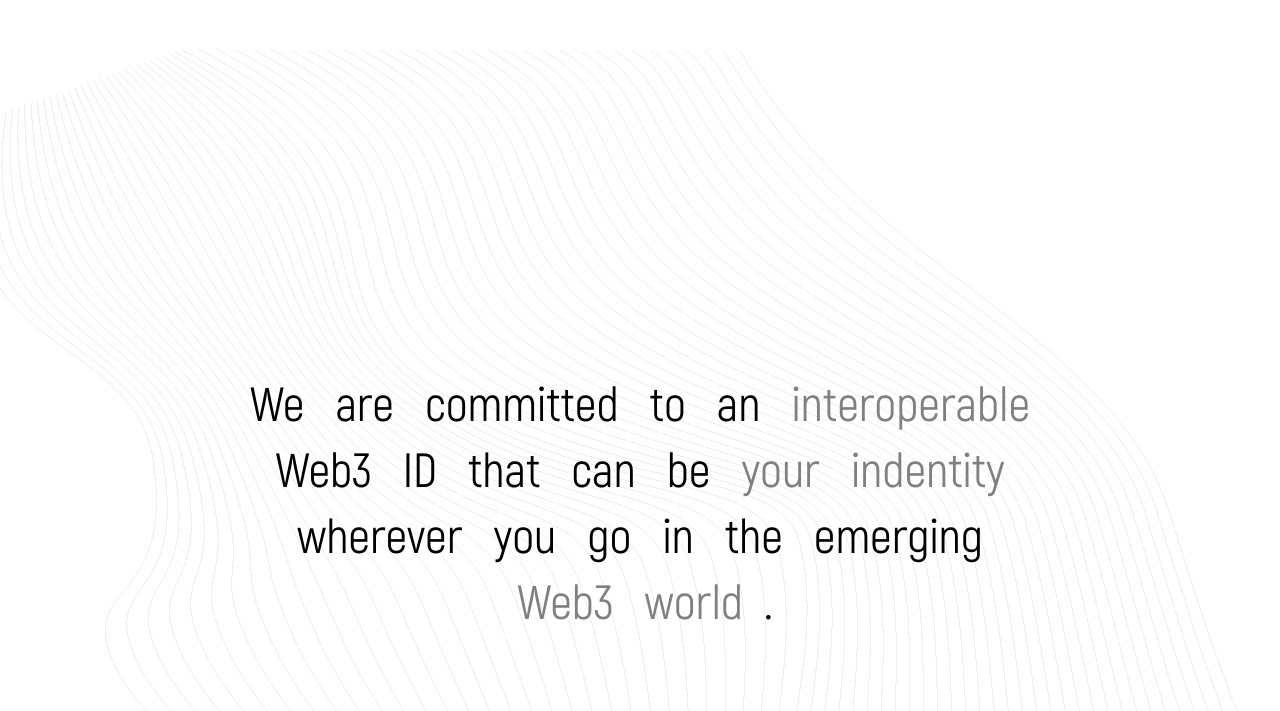
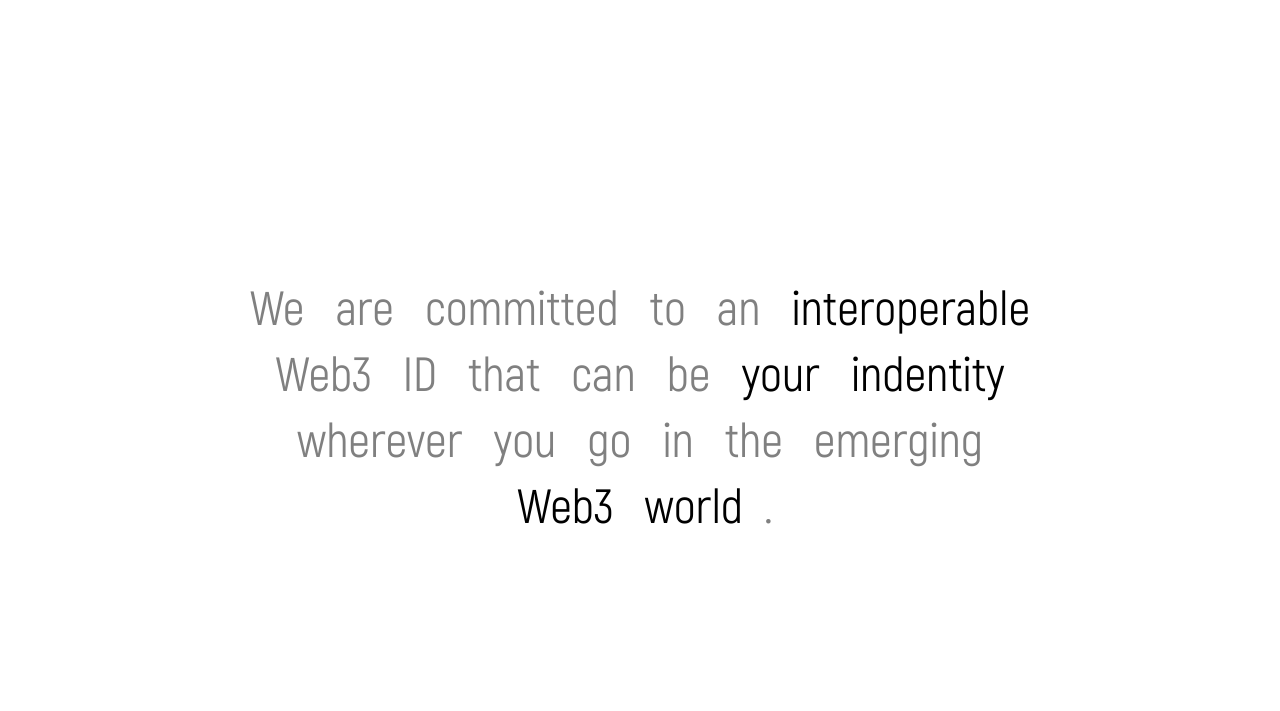
Before and after one commit to B-azeddine/blockchain_project, a plain HTML site: page index.html in a window 1280 px wide. Shown: the part 649-1360 px from the top of the page. Drawn offline with nearby package versions, Linux system fonts and the light colour scheme; files whose address does not match are found by name.

```diff
--- a/index.html
+++ b/index.html
@@ -80,30 +80,30 @@
       </header>
     </section>
 
-    <section class="bg-[url('./Assets/productCurvyLines.png')] py-80 flex justify-center text-center mx-auto">
+    <section class=" py-56 flex justify-center text-center mx-auto">
 
-      <p class="headline text-5xl leading-snug w-[850px] px-[20px] text-[#000]">
+      <p class="headline text-5xl leading-snug w-[850px] px-[20px] text-[#808080]">
         <span class="word0 text-5xl leading-snug px-[10px] ">We</span>
         <span class="word1 text-5xl leading-snug px-[10px] ">are</span>
         <span class="word2 text-5xl leading-snug px-[10px] ">committed</span>
         <span class="word3 text-5xl leading-snug px-[10px] ">to</span>
         <span class="word4 text-5xl leading-snug px-[10px] ">an</span>
-        <span class="word5 text-5xl leading-snug px-[10px] text-[#808080]">interoperable</span>
+        <span class="word5 text-5xl leading-snug px-[10px] text-[#000000]">interoperable</span>
         <span class="word6 text-5xl leading-snug px-[10px] ">Web3</span>
         <span class="word7 text-5xl leading-snug px-[10px] ">ID</span>
         <span class="word8 text-5xl leading-snug px-[10px] ">that</span>
         <span class="word9 text-5xl leading-snug px-[10px] ">can</span>
         <span class="word10 text-5xl leading-snug px-[10px] ">be</span>
-        <span class="word11 text-5xl leading-snug px-[10px] text-[#808080]">your</span>
-        <span class="word12 text-5xl leading-snug px-[10px] text-[#808080]">indentity</span>
+        <span class="word11 text-5xl leading-snug px-[10px] text-[#000000]">your</span>
+        <span class="word12 text-5xl leading-snug px-[10px] text-[#000000]">indentity</span>
         <span class="word13 text-5xl leading-snug px-[10px] ">wherever</span>
         <span class="word14 text-5xl leading-snug px-[10px] ">you</span>
         <span class="word15 text-5xl leading-snug px-[10px] ">go</span>
         <span class="word16 text-5xl leading-snug px-[10px] ">in</span>
         <span class="word17 text-5xl leading-snug px-[10px] ">the</span>
         <span class="word18 text-5xl leading-snug px-[10px] ">emerging</span>
-        <span class="word19 text-5xl leading-snug px-[10px] text-[#808080]">Web3</span>
-        <span class="word20 text-5xl leading-snug px-[10px] text-[#808080]">world</span>
+        <span class="word19 text-5xl leading-snug px-[10px] text-[#000000]">Web3</span>
+        <span class="word20 text-5xl leading-snug px-[10px] text-[#000000]">world</span>
         <span class="word21 text-5xl leading-snug">.</span>
       </p>
     </section>
```
